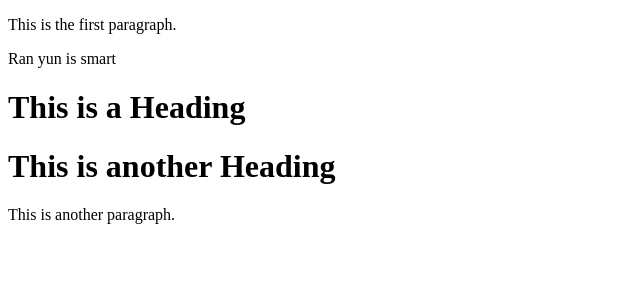
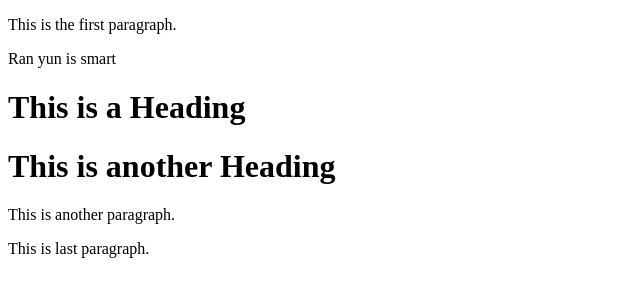
Before and after one commit to ClaireRan/learning-git-March, a plain HTML site: page index.html in a window 1280 px wide. Shown: the whole page, without its empty margins (0-640 px from the left). Drawn offline with Linux system fonts and the light colour scheme.

Commit message:
fix typo

```diff
--- a/index.html
+++ b/index.html
@@ -9,5 +9,6 @@
   <h1>This is a Heading</h1>
   <h1>This is another Heading</h1>
   <p>This is another paragraph.</p>
+  <p>This is last paragraph.</p>
 </body>
 </html>
```
